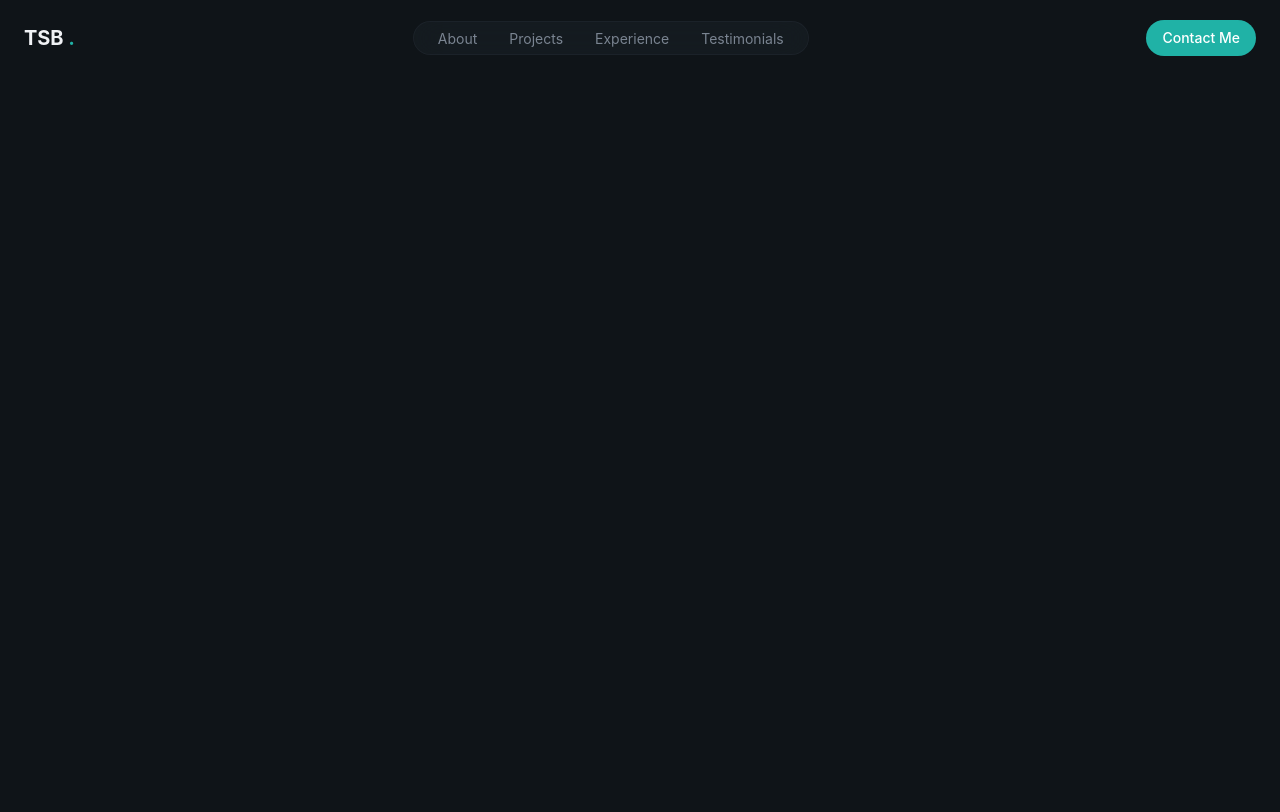
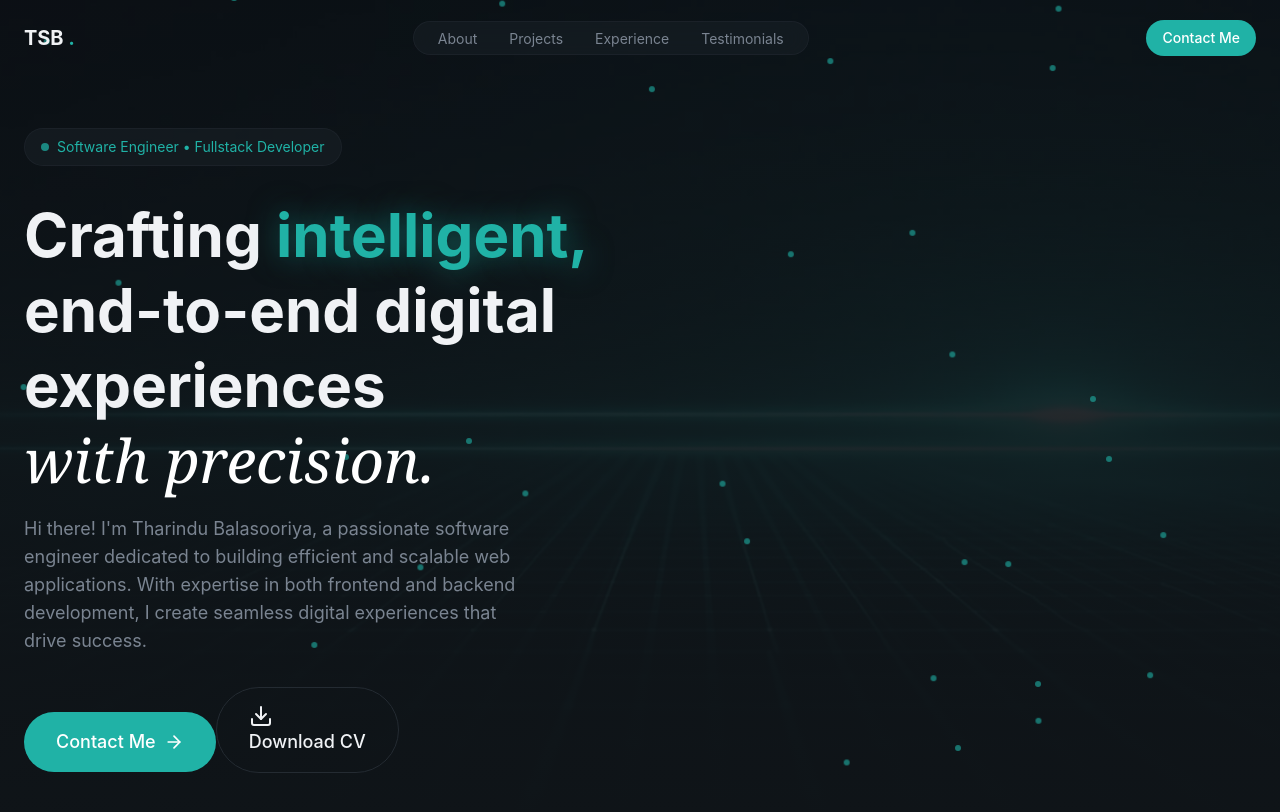
Before and after one commit to tharindutsb/Tharindu_Balasooriya_portfolio, a React (Vite) app: page / in a window 1280 px wide. Shown: the top 812 px of the page. Built offline with nearby package versions, Linux system fonts and the light colour scheme.

Commit message:
update portfolio hero section

```diff
--- /dev/null
+++ b/src/components/AnimatedBorderButton.jsx
@@ -0,0 +1,49 @@
+import { Download } from "lucide-react";
+
+export const AnimatedBorderButton = () => {
+  return (
+                <button className="relative bg-transparent border border-border
+                      text-foreground hover:border-primary/50
+                      grouptransition-all duration-1000
+                      px-8 py-4 text-lg font-medium
+                      hover:border-primary/50
+                      focus:outline-none
+                      focus-visible:ring-2 focus-visible:ring-primary focus-visible:ring-offset-2
+                      disabled:opacity-50 disabled:cursor-not-allowed
+                      rounded-full overflow-visible
+                      animated-border">
+              {/* Animated SVG Border */}
+              <svg
+                  className="absolute left-0 top-0 w-full h-full pointer-events-none"
+                  viewBox="0 0 200 60"
+                  preserveAspectRatio="none"
+                  style={{ overflow: "visible" }}
+                >
+                  <path
+                    d="M 30,1
+                      A 29,29 0 0 1 1,30
+                      L 1,30
+                      A 29,29 0 0 1 30,59
+                      L 170,59
+                      A 29,29 0 0 1 199,30
+                      L 199,30
+                      A 29,29 0 0 1 170,1
+                      Z"
+                    fill="none"
+                    stroke="var(--color-primary)"
+                    strokeWidth="2"
+                    strokeDasharray="400 550"
+                    strokeDashoffset="400"
+                    strokeLinecap="round"
+                    strokeLinejoin="round"
+                    className="download-cv-path"
+                  />
+                </svg>
+                <span>
+                  <Download/>
+                  Download CV
+                </span>
+
+            </button>
+  )
+}
--- a/src/index.css
+++ b/src/index.css
@@ -50,6 +50,10 @@
     backdrop-filter: blur(24px);
     border: 1px solid color-mix(in srgb, var(--color-border)60%, transparent);
   }
+  .glow-text{
+    text-shadow: 0 0 30px
+    color-mix(in srgb, var(--color-primary) 50%, transparent);
+  }
 }
 @layer utilities {
   @keyframes fade-in {
@@ -64,8 +68,56 @@
       filter:blur(0);
     }
   }
+  @keyframes slow-drift{
+    0%,
+    100% {
+      transform: translate(0, 0);
+    }
+    25% {
+      transform: translate(20px, -30px);
+    }
+    50% {
+      transform: translate(-50px, -20px);
+    }
+    75% {
+      transform: translate(30px, 10px);
+    }
+  }
   .animate-fade-in {
     animation: fade-in 0.5s ease-out both;
   }
+  .animation-delay-100{
+    animation-delay: 100ms;
+  }
+  .animation-delay-200{
+    animation-delay: 200ms;
+  }
+  .animation-delay-300{
+    animation-delay: 300ms;
+  }
+  .animation-delay-400{
+    animation-delay: 400ms;
+  }
+  .animation-delay-500{
+    animation-delay: 500ms;
+  }
+  .animation-delay-600{
+    animation-delay: 600ms;
+  }
+  .animation-delay-700{
+    animation-delay: 700ms;
+  }
+  .animation-delay-800{
+    animation-delay: 800ms;
+  }
+
+  .animated-border:hover {
+    background-color: color-mix(in srgb, #26c4b8 15%, transparent);
+    backdrop-filter: blur(16px);
+    box-shadow: 0 0 20px color-mix(in srgb, #26c4b8 20%, transparent);
+  }
+
+
+
 
 }
--- a/src/layout/Navbar.jsx
+++ b/src/layout/Navbar.jsx
@@ -12,7 +12,7 @@ const navLinks = [
 export const Navbar = () => {
   const [isMobileMenuOpen, setIsMobileMenuOpen] = useState(false);
   return (
-    <header className="fixed top-0 left-0 right-0 bg-transparent py-5 ">
+    <header className="fixed top-0 left-0 right-0 bg-transparent py-5 z-50">
       <nav className="container mx-auto px-6 flex items-center justify-between">
         <a href="#" className="text-xl font-bold tracking-tigh hover:text-primary">
           TSB <span className ="text-primary">.</span>
--- a/src/sections/Hero.jsx
+++ b/src/sections/Hero.jsx
@@ -1,6 +1,63 @@
+import {Button} from "@/components/Button";
+import { ArrowRight } from "lucide-react";
+import { AnimatedBorderButton } from "@/components/AnimatedBorderButton";
 export const Hero = () => {
   return (
-    <section>
+    <section className="relative min-h-screen flex items-center overflow-hidden">
+    {/* bg */}
+    <div className="absolute inset-0">
+      <img src="/hero-bg.jpg" alt="Hero image" className="w-full h-full object-cover opacity-40"  />
+      <div className="absolute inset-0 bg-gradient-to-b from-background/20 via-background/80 to-background"/>
+    </div>
+    {/* Green Dots */}
+    <div className="absolute inset-0 pointer-events-none">
+      {[...Array(30)].map((_, i) =>
+       <div key={i} className="absolute w-1.5 h-1.5 rounded-full opacity-60"
+       style={{
+        backgroundColor: "#20B2A6",
+        left: `${Math.random() * 100}%`,
+        top: `${Math.random() * 100}%`,
+        animation: `slow-drift ${
+          15+Math.random() * 20
+        }s ease-in-out infinite`,
+       }}/>
+      )}
+
+    </div>
+    {/* content */}
+    <div className="container mx-auto px-6 relative pt-32 pb-20 z-10">
+      <div className="grid lg:grid-cols-2 gap-12 items-center">
+        {/* left column -text content  */}
+        <div className="space-y-8">
+          <div className="animate-fade-in">
+            <span className="inline-flex items-center gap-2 px-4 py-2 rounded-full glass text-sm text-primary ">
+            <span className="w-2 h-2 bg-primary rounded-full animate-pulse"/>Software Engineer • Fullstack Developer
+            </span>
+          </div>
+          {/* headline */}
+          <div className="space-y-4">
+            <h1 className="text-5xl md:text-6xl lg-text-7xl font-bold leading-tight animate-fade-in animation-delay-100">
+              Crafting <span className="text-primary glow-text"> intelligent,</span> <br/> end-to-end digital experiences<br />
+              <span className="font-serif italic font-normal text-white">with precision.</span>
+            </h1>
+
+            <p className="text-lg text-muted-foreground max-w-lg animate-fade-in animation-delay-200">
+              Hi there! I'm Tharindu Balasooriya, a passionate software engineer dedicated to building efficient and scalable web applications.
+              With expertise in both frontend and backend development, I create seamless digital experiences that drive success.
+            </p>
+          </div>
+          {/* CTAs */}
+          <div>
+            <Button size="lg">
+              Contact Me <ArrowRight className="w-5 h-5"/>
+            </Button>
+            <AnimatedBorderButton className="ml-4"/>
+          </div>
+
+        </div>
+        {/* right column - profile image */}
+      </div>
+    </div>
     </section>
   )
 }
```
Also changed, not shown: public/hero-bg.jpg (added), public/profile-photo.jpg (added).
